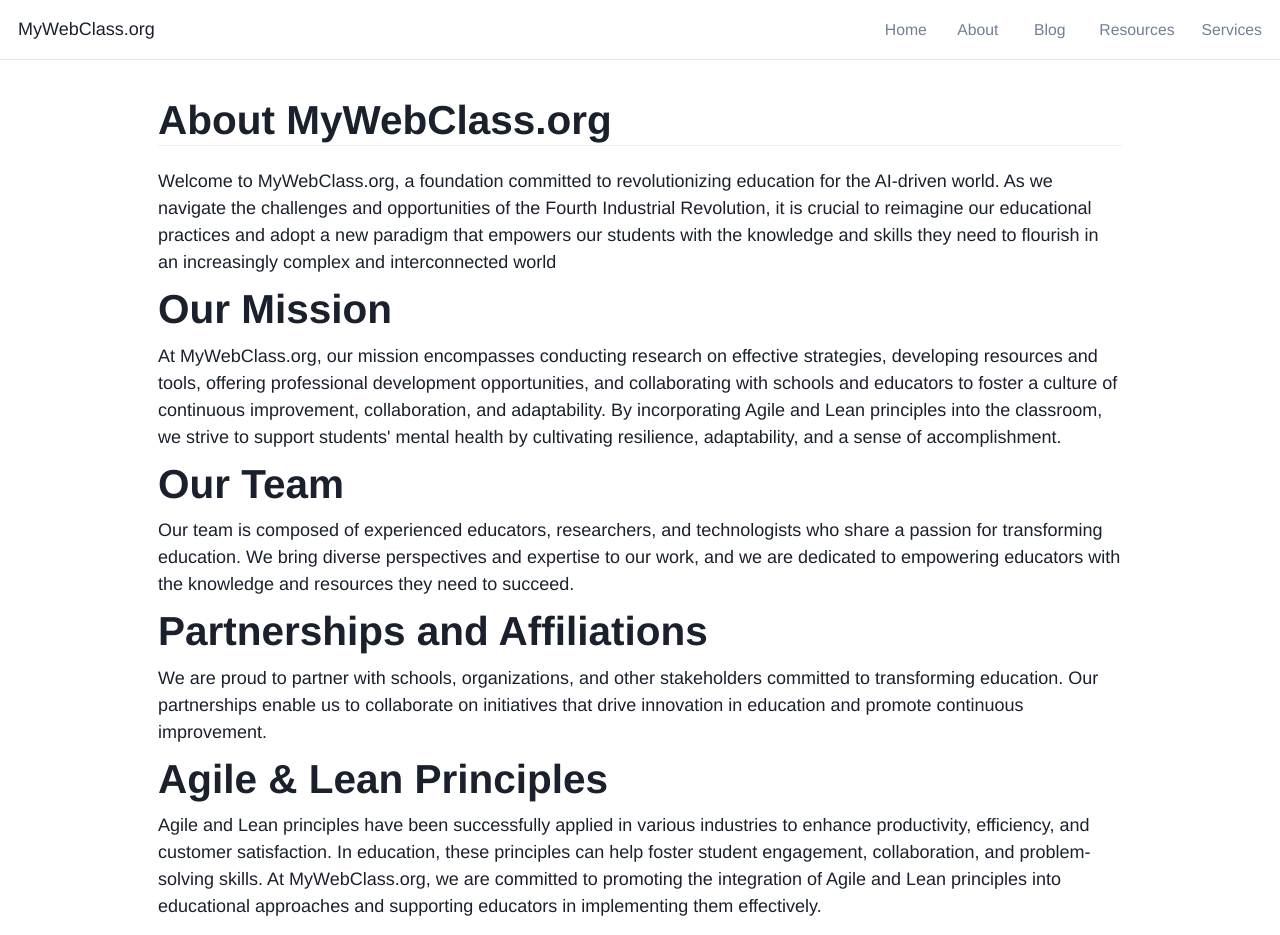
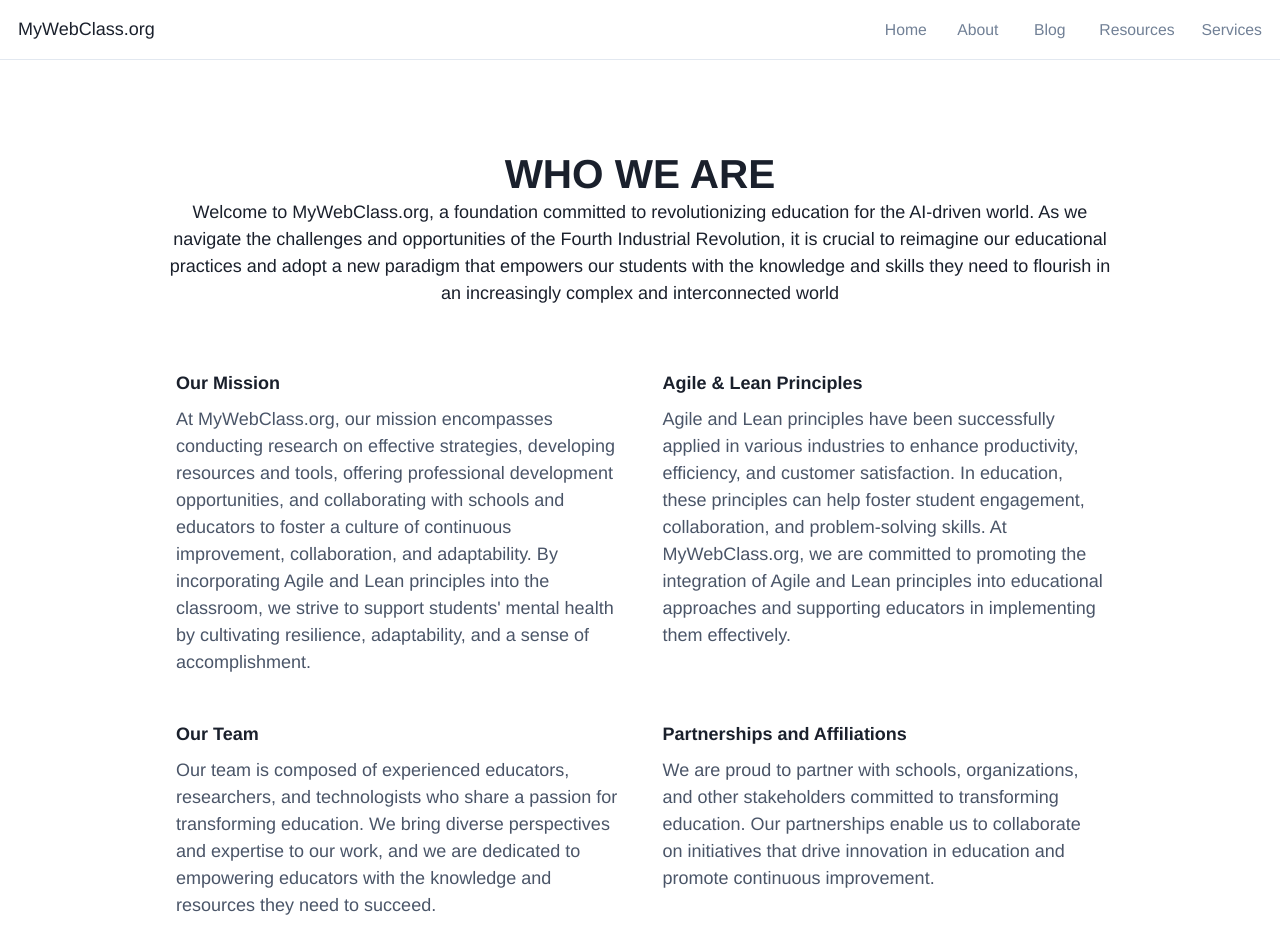
Before and after one commit to jll38/gym-site, a Next.js app: page /about in a window 1280 px wide. Shown: the top 935 px of the page. Built offline with nearby package versions, Linux system fonts and the light colour scheme.

Commit message:
about page

```diff
--- a/pages/about.js
+++ b/pages/about.js
@@ -13,20 +13,22 @@
    Text,
    Button,
    Image,
-  Divider
+   Divider,
+   SimpleGrid,
 } from '@chakra-ui/react';
 
-export default function About({ allPostsData}){
-    return(
+export default function About({ allPostsData }) {
+   return (
       <Layout>
          <Head>
             <title>{siteTitle}</title>
          </Head>
          <Container minH='55vh' maxW={'1000px'}>
-                <article>
-                    <section name="About">
-                        <Heading>About MyWebClass.org</Heading>
-                        <Divider mb='5'></Divider>
+            <section name="Who we are">
+               <Box textAlign={'center'} mt={'20'}>
+                  <Box>
+                     <Heading>WHO WE ARE</Heading>
+                  </Box>
                   <Text>Welcome to MyWebClass.org, a foundation committed
                      to revolutionizing education for the AI-driven world.
                      As we navigate the challenges and opportunities
@@ -35,57 +37,51 @@
                      that empowers our students with the knowledge and skills they
                      need to flourish in an increasingly complex and interconnected
                      world</Text>
+               </Box>
             </section>
-                     <section name="Our Mission">
-                        <Heading my={'2'}>Our Mission</Heading>
-                        At MyWebClass.org, our mission encompasses conducting research
-                        on effective strategies, developing resources and tools, offering
-                        professional development opportunities, and collaborating with
-                        schools and educators to foster a culture of continuous improvement,
-                        collaboration, and adaptability. By incorporating Agile and Lean
-                        principles into the classroom, we strive to support students'
-                        mental health by cultivating resilience, adaptability, and a
-                        sense of accomplishment.
-                     </section>
-                     <section name="Our Team">
-                        <Heading my={'2'}>Our Team</Heading>
-                        Our team is composed of experienced educators, researchers, and
-                        technologists who share a passion for transforming education.
-                        We bring diverse perspectives and expertise to our work, and
-                        we are dedicated to empowering educators with the knowledge and
-                        resources they need to succeed.
-                     </section>
-                     <section name="Partnerships">
-                        <Heading my={'2'}>Partnerships and Affiliations</Heading>
-                        We are proud to partner with schools, organizations,
-                         and other stakeholders committed to transforming
-                         education. Our partnerships enable us to collaborate
-                         on initiatives that drive innovation in education
-                         and promote continuous improvement.
-                     </section>
-                     <section name="Partnerships">
-                        <Heading my={'2'}>Agile & Lean Principles</Heading>
-                        <Text>
-                        Agile and Lean principles have been successfully
-                        applied in various industries to enhance productivity,
-                        efficiency, and customer satisfaction. In education,
-                        these principles can help foster student engagement,
-                        collaboration, and problem-solving skills. At MyWebClass.org,
-                        we are committed to promoting the integration of Agile and
-                        Lean principles into educational approaches and supporting
-                        educators in implementing them effectively.
-                        </Text>
-                     </section>
-                     <section name="Blog">
+            <Box p={4} mt={'10'}>
+               <SimpleGrid columns={{ base: 1, md: 2 }} spacing={10}>
+                  <Feature
+                     title={'Our Mission'}
+                     text={
+                        'At MyWebClass.org, our mission encompasses conducting research on effective strategies, developing resources and tools, offering professional development opportunities, and collaborating with schools and educators to foster a culture of continuous improvement, collaboration, and adaptability. By incorporating Agile and Lean principles into the classroom, we strive to support students\' mental health by cultivating resilience, adaptability, and a sense of accomplishment.'
+                     }
+                  />
+                  <Feature
+                     title={'Agile & Lean Principles'}
+                     text={
+                        'Agile and Lean principles have been successfully applied in various industries to enhance productivity, efficiency, and customer satisfaction. In education, these principles can help foster student engagement, collaboration, and problem-solving skills. \nAt MyWebClass.org, we are committed to promoting the integration of Agile and Lean principles into educational approaches and supporting educators in implementing them effectively.'
+                     }
+                  />
+                  <Feature
+                     title={'Our Team'}
+                     text={
+                        'Our team is composed of experienced educators, researchers, and technologists who share a passion for transforming education. We bring diverse perspectives and expertise to our work, and we are dedicated to empowering educators with the knowledge and resources they need to succeed.'
+                     }
+                  />
+                  <Feature
+                     title={'Partnerships and Affiliations'}
+                     text={
+                        'We are proud to partner with schools, organizations, and other stakeholders committed to transforming education. Our partnerships enable us to collaborate on initiatives that drive innovation in education and promote continuous improvement.'
+                     }
+                  />
+
+
+               </SimpleGrid>
+            </Box>
+            <Box textAlign={'center'}>
+            <section name="Blog" >
                <Heading my={'2'}>Blog</Heading>
                <Text>
                   Our blog provides insights, tips, and resources on Agile and
                   Lean principles in education, as well as updates on our
                   initiatives and partnerships. We invite you to explore
                   our blog and join the conversation on transforming education.
+                  <br/>
+                  <a href='/blog' className={utilStyles.articleLink}>Click here to view our blog</a>
                </Text>
             </section>
-                </article>
+            </Box>
          </Container>
       </Layout>
    );
@@ -99,3 +95,12 @@
       }
    }
 }
+
+const Feature = ({ title, text }) => {
+   return (
+      <Stack>
+         <Text fontWeight={600}>{title}</Text>
+         <Text color={'gray.600'}>{text}</Text>
+      </Stack>
+   );
+};
--- a/styles/utils.module.css
+++ b/styles/utils.module.css
@@ -50,3 +50,7 @@
 .lightText {
   color: #666;
 }
+
+.articleLink {
+  color: #0000EE;
+}
```
Lines whose indentation alone changed are shown as unchanged.
